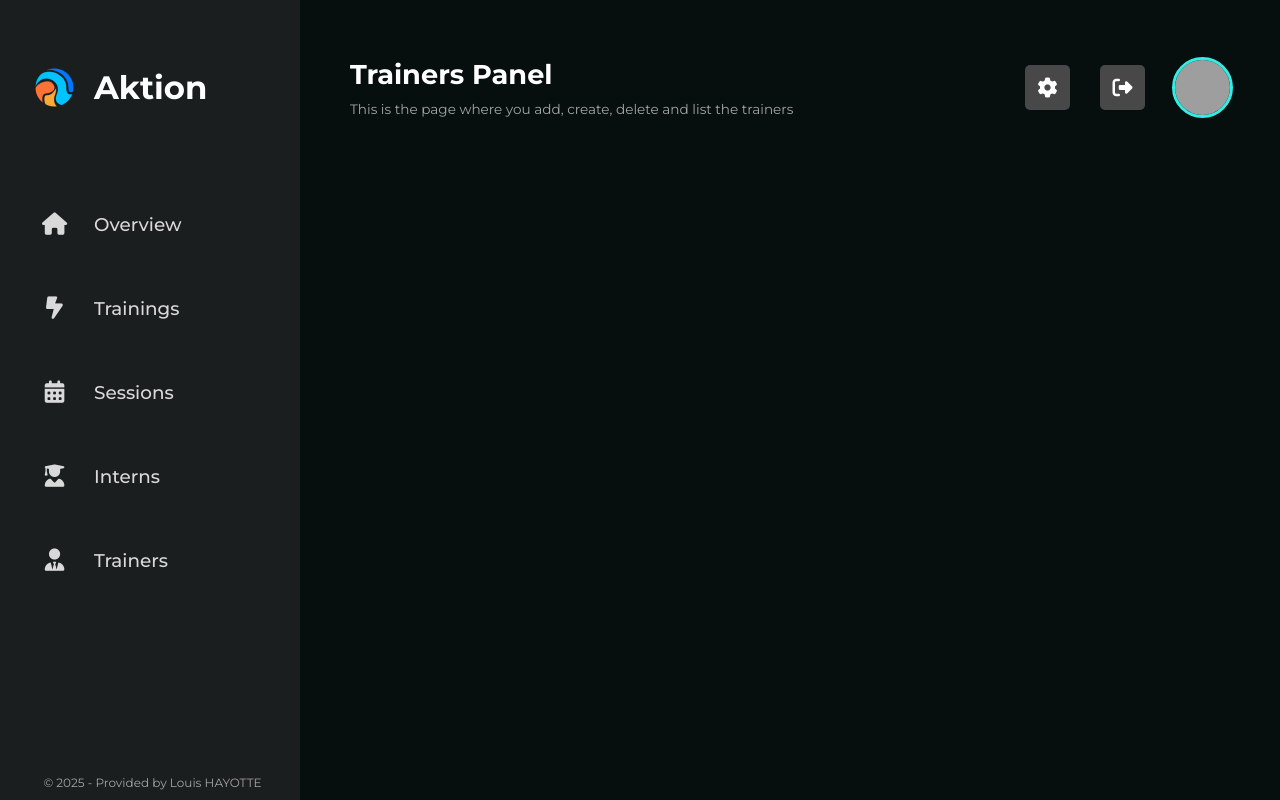
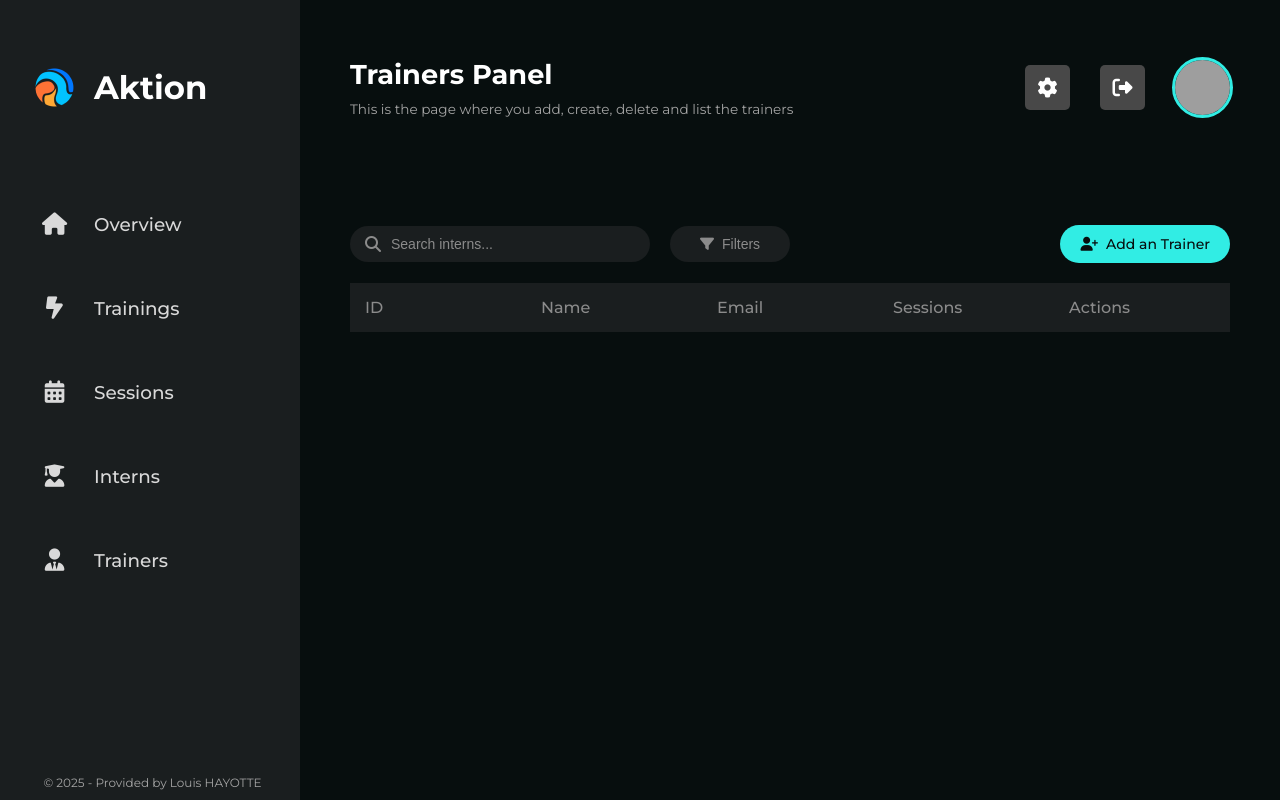
Before and after one commit to LouisHyt/Symfony-Sessions, a Symfony app: template code/templates/trainer/index.html.twig in a window 1280 px wide. Run offline with Twig, Linux system fonts and the light colour scheme; the template is opened without the code that fills it, so the values that code supplies are empty; some libraries are stand-ins or nearby versions; grey boxes are pictures that could not be loaded.

Commit message:
feat: Added trainer page and session form

```diff
--- a/code/public/css/style.css
+++ b/code/public/css/style.css
@@ -18,6 +18,13 @@
     a{
         color: inherit;
         text-decoration: none;
+    }
+
+    button{
+        border: none;
+        cursor: pointer;
+        background: inherit;
+        color: inherit;
     }
 
     @media (prefers-reduced-motion: reduce) {
@@ -92,6 +99,10 @@ body {
     align-items: center;
     gap: 15px;
 
+    &:has(.alert){
+        margin-bottom: 15px;
+    }
+
     & > .alert {
         padding: 15px 45px;
         border-radius: 10px;
--- /dev/null
+++ b/code/public/css/userTable.css
@@ -0,0 +1,83 @@
+.user-table {
+    width: 100%;
+    border-collapse: collapse;
+    border-radius: 10px;
+    table-layout: fixed;
+
+    thead{
+        background: var(--secondary-bg-clr);
+    }
+
+    th {
+        padding: 15px;
+        text-align: left;
+        font-weight: 500;
+        color: var(--text-discrete-clr);
+
+        &:nth-child(8){
+            width: 160px;
+        }
+    }
+
+    td {
+        padding: 16px;
+        border-bottom: 1px solid #2a2e32;
+    }
+
+    tr {
+        cursor: pointer;
+    }
+}
+
+.status {
+    padding: 6px 12px;
+    border-radius: 20px;
+    font-size: 0.9em;
+
+    &.waiting {
+        background: #235875;
+        color: #5bb5ee;
+    }
+
+    &.inactive {
+        background: #3f2328;
+        color: #ff6b6b;
+    }
+
+    &.in-session {
+        background: #2d3a1d;
+        color: #98c379;
+    }
+
+}
+
+.actions {
+    position: relative;
+    text-align: right;
+
+    & > a {
+        transition: color 250ms;
+    }
+
+    & > a.edit{
+        color: white;
+
+        &:hover{
+            color: gray;
+        }
+    }
+
+    & > a.delete{
+        color: rgb(235, 68, 68);
+        margin-left: 15px;
+
+        &:hover{
+            color: rgb(179, 52, 52);
+        }
+    }
+
+}
+
+.interns-table tbody tr:hover {
+    background: #1e2227;
+}
--- a/code/public/js/sessionForm.js
+++ b/code/public/js/sessionForm.js
@@ -2,6 +2,11 @@ const navButtons = document.querySelectorAll('.nav-button');
 
 for(const navButton of navButtons) {
     navButton.addEventListener('click', () => {
+        const dataTarget = navButton.getAttribute('data-target');
+        const activeSection = document.querySelector(`[data-trigger='${dataTarget}']`);
+        const previousActiveSection = document.querySelector(`.visible[data-trigger]`);
+        previousActiveSection.classList.remove('visible');
+        activeSection.classList.add('visible');
         document.querySelector('.nav-button.active')?.classList.remove('active');
         navButton.classList.add('active');
     });
--- /dev/null
+++ b/code/public/js/trainerPanel.js
@@ -0,0 +1,2 @@
+const filteredElements = document.querySelectorAll("tr[data-trainer-id]");
+const displayType = "table-row";
--- a/code/src/Entity/Trainer.php
+++ b/code/src/Entity/Trainer.php
@@ -105,4 +105,10 @@ class Trainer
 
         return $this;
     }
+
+    //Custom Methods
+    public function getFullName(): ?string
+    {
+        return $this->firstName . " " . $this->lastName;
+    }
 }
--- a/code/templates/intern/index.html.twig
+++ b/code/templates/intern/index.html.twig
@@ -1,12 +1,11 @@
 {% extends 'base.html.twig' %}
 
 {% block stylesheets %}
+    <link rel="stylesheet" href={{asset('css/userTable.css')}}>
     <link rel="stylesheet" href={{asset('css/intern.css')}}>
 {% endblock %}
 
 {% block javascripts %}
-    <script src={{asset('js/utils/debounce.js')}} defer></script>
-    <script src={{asset('js/utils/updateTransition.js')}} defer></script>
     <script src={{asset('js/internPanel.js')}} defer></script>
 {% endblock %}
 
--- a/code/templates/trainer/index.html.twig
+++ b/code/templates/trainer/index.html.twig
@@ -4,6 +4,55 @@
 {% block pageTitle %} Trainers Panel {% endblock %}
 {% block pageDesc %} This is the page where you add, create, delete and list the trainers {% endblock %}
 
+{% block stylesheets %}
+    <link rel="stylesheet" href={{asset('css/userTable.css')}}>
+{% endblock %}
+
+{% block javascripts %}
+    <script src={{asset('js/trainerPanel.js')}} defer></script>
+{% endblock %}
+
+
+
 {% block body %}
-
+    <div class="table-container">
+        {% include "components/search-filter.html.twig" with {
+            entity: "trainer",
+            button_label: "Add an Trainer",
+            button_class: "fa-solid fa-user-plus"
+        }%}
+        <table class="user-table">
+            <thead>
+                <tr>
+                    <th>ID</th>
+                    <th>Name</th>
+                    <th>Email</th>
+                    <th>Sessions</th>
+                    <th>Actions</th>
+                </tr>
+            </thead>
+            <tbody>
+            {% for trainer in trainers %}
+                <tr
+                    data-trainer-id={{trainer.id}}
+                    data-name="{{trainer.fullname}}"
+                    style="view-transition-name: trainer-row-{{trainer.id}}"
+                >
+                    <td>{{trainer.id}}</td>
+                    <td>{{trainer.fullname}}</td>
+                    <td>{{trainer.email}}</td>
+                    <td>{{trainer.sessions|length}}</td>
+                    <td class="actions">
+                        <a class="action-row edit" href={{path('trainer_edit', {id: trainer.id})}}>
+                            <i class="fa-solid fa-pen"></i>
+                        </a>
+                        <a class="action-row delete" href={{path('trainer_delete', {id: trainer.id})}}>
+                            <i class="fa-solid fa-trash"></i>
+                        </a>
+                    </td>
+                </tr>
+            {% endfor %}
+            </tbody>
+        </table>
+    </div>
 {% endblock %}
```
Also changed, not shown: code/public/css/form.css (+9 -0 lines), code/public/css/intern.css (+0 -84 lines), code/public/css/sessions.css (+53 -6 lines), code/public/js/sessionPanel.js (+24 -0 lines), code/src/Controller/SessionController.php (+11 -1 lines), code/src/Controller/TrainerController.php (+19 -2 lines), code/templates/session/add_edit.html.twig (+13 -2 lines), code/templates/session/index.html.twig (+15 -1 lines), code/public/css/sessionEdit.css (added), code/public/css/trainer.css (added), code/public/css/training.css (added).
